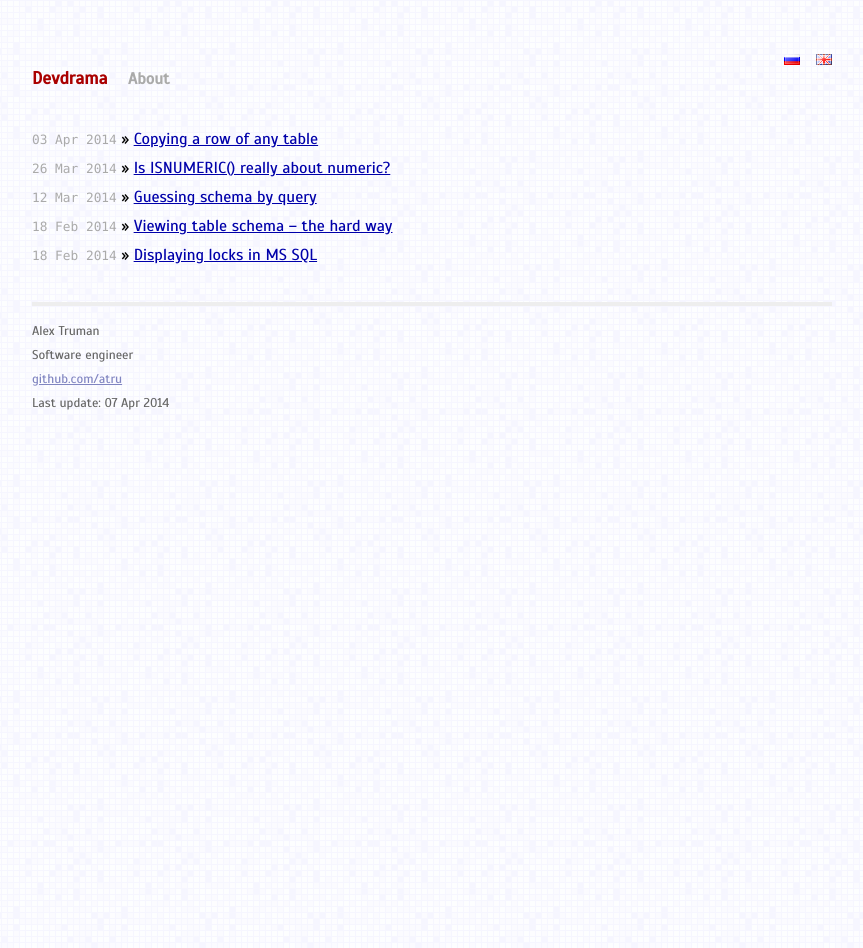
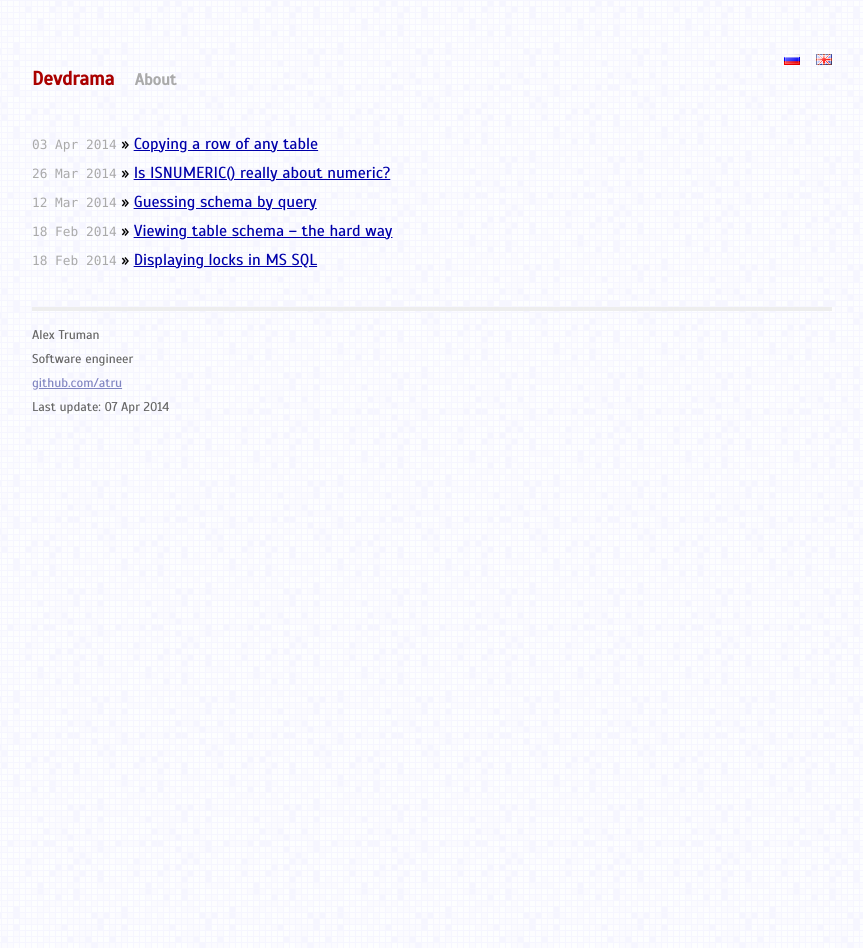
Before and after one commit to atru/atru.github.io, a Jekyll site: the page built from index.html, in a window 1280 px wide. Shown: the whole page, without its empty margins (208-1071 px from the left). Built offline with Jekyll 4.4.1, drawn with Linux system fonts in a browser that asks for light colours; Markdown is read by kramdown in place of the engine named in the settings.

Commit message:
bigger h1 font size

```diff
--- a/css/main.css
+++ b/css/main.css
@@ -26,7 +26,9 @@ body {
   text-align: center;
 }
 
-h1, h2, h3, h4, h5, h6 {
+h1{
+  font-size: 120%; }
+h2, h3, h4, h5, h6 {
   font-size: 110%; }
 
 h1 { margin: 1em 0; }
```
